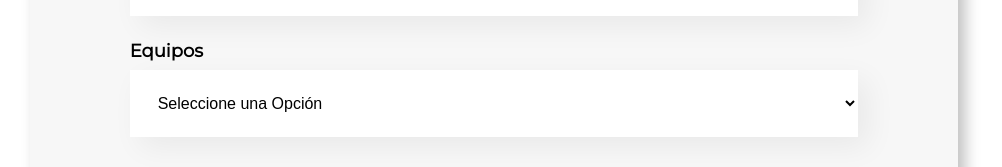
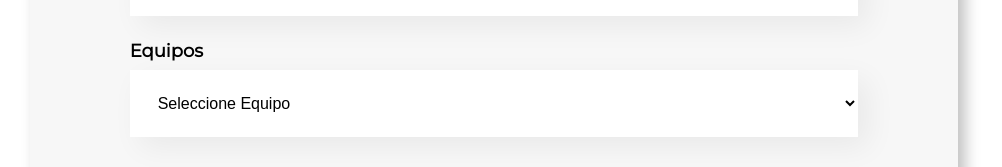
Before and after one commit to bernardpena/org, a React (Create React App) app: page / in a window 1280 px wide. Shown: the part 1041-1208 px from the top of the page, without its empty margins (146-1148 px from the left). Built offline with nearby package versions, Linux system fonts and the light colour scheme.

Commit message:
modificaciones

```diff
--- a/src/Componentes/Formulario/Formulario.js
+++ b/src/Componentes/Formulario/Formulario.js
@@ -20,6 +20,7 @@ const Formulario = () => {
             nombre,
             puesto,
             foto,
+            equipo
         }
         console.log(datosAEnviar)
     }
--- a/src/Componentes/LIstaOpciones/index.js
+++ b/src/Componentes/LIstaOpciones/index.js
@@ -14,14 +14,14 @@ const ListaOpciones = (props)=>{
     ]
 
     const manejarCambio = (e) =>{
-        console.log("cambio", e.target.value)
+        props.actualizarEquipo(e.target.value)
     }
 
 
     return <div className="lista-opciones">
         <label>Equipos</label>
         <select value={props.valor} onChange={manejarCambio} >
-            <option value="" disable defaultValue="" hidden>Seleccione una Opción</option>
+            <option value="" disabled defaultValue="" hidden>Seleccione Equipo</option>
             { equipos.map((equipo, index) => <option key={index} value={equipo} >{equipo}</option>
             )}
         </select>
```
Also changed, not shown: src/Componentes/Equipo/Equipo.css (added), src/Componentes/Equipo/index.js (added).
